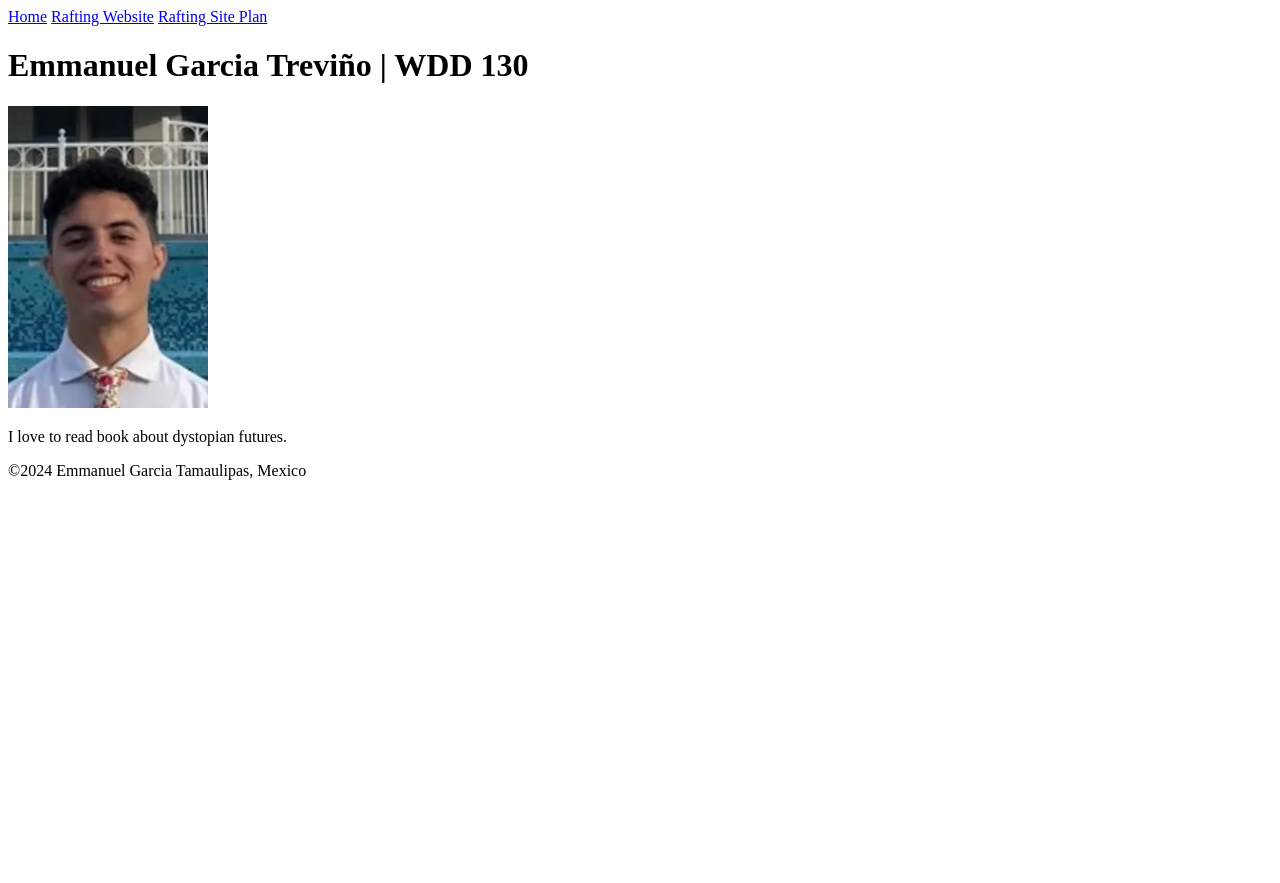
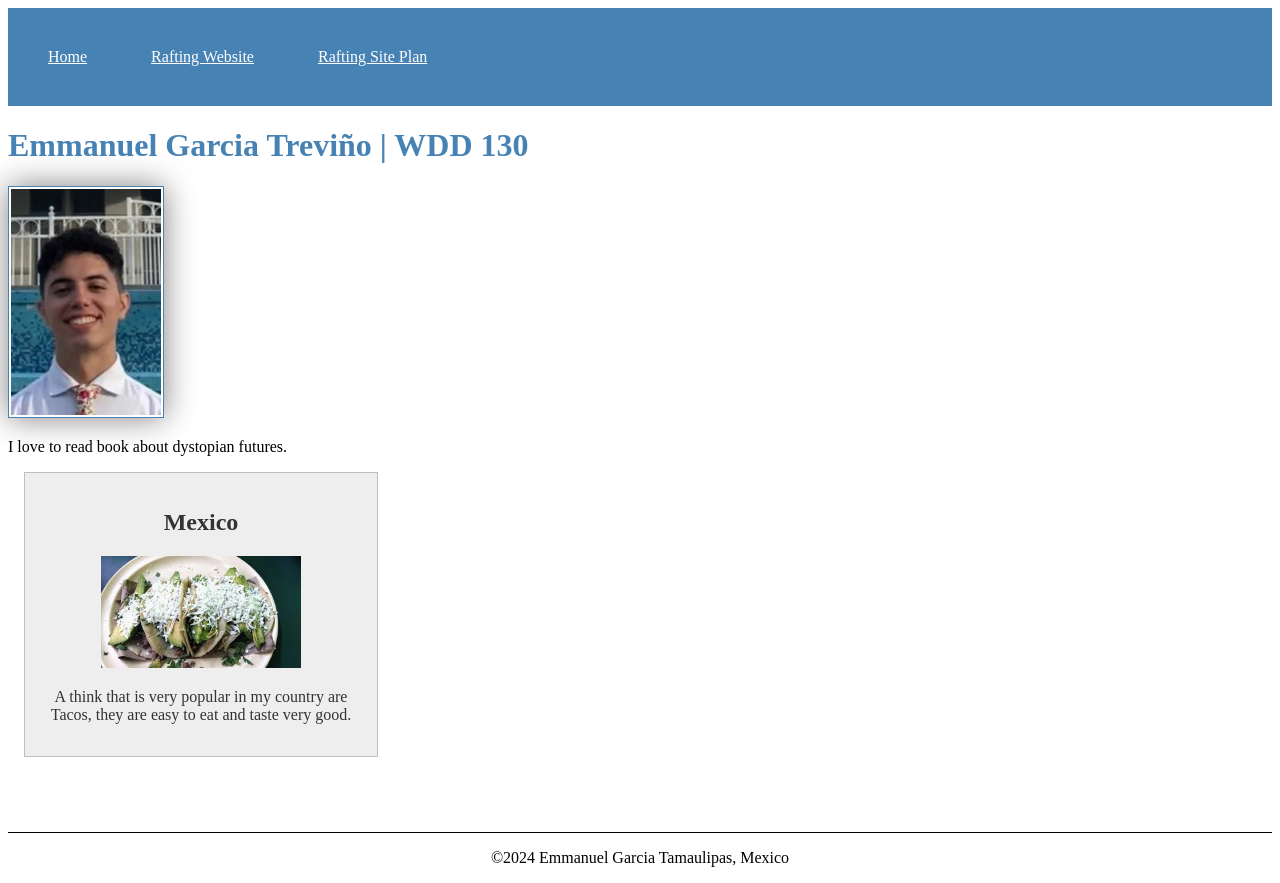
Before and after one commit to Raagnaa/wdd130, a plain HTML site: page index.html in a window 1280 px wide. Before the commit the page ends 800 px from the top, so only its background shows below. Drawn offline with Linux system fonts and the light colour scheme.

Commit message:
Week 03 CSS

```diff
--- a/index.html
+++ b/index.html
@@ -1,10 +1,13 @@
 <!DOCTYPE html>
 <html lang="en-US">
-  <head>
+<link rel="stylesheet" href="styles/styles.css"/>
+    <head>
     <meta charset="utf-8">
     <meta name="viewport" content="width=device,initial-scale=1.0">
+    <meta name="description" content="Describe your home page here using keywords like your nmae, the course, the purpose of the page.">
+    <meta name="author" content="Emmanuel Garcia">
     <title>Emmanuel Garcia | WDD 130</title>
-  </head>
+    </head>
   <body>
     <Header>
       <nav>
@@ -18,6 +21,11 @@
       <img src="images/profile.jpg" alt="Hello, my name is Emmanuel Garcia" width="200">
       <p>I love to read book about dystopian futures.</p>
     </main>
+    <aside>
+      <h2>Mexico</h2>
+      <img src="images/tacos.jpg" alt="Tacos Matamoros">
+      <p>A think that is very popular in my country are Tacos, they are easy to eat and taste very good.</p>
+    </aside>
     <footer>
       <p>©2024 Emmanuel Garcia Tamaulipas, Mexico</p>
     </footer>
--- /dev/null
+++ b/styles/styles.css
@@ -0,0 +1,47 @@
+nav {
+    background-color: steelblue;
+    padding: 10px;
+}
+
+nav a {
+    color: white;
+    display: inline-block;
+    padding: 30px;
+}
+
+h1 {
+    color: steelblue;
+}
+
+main img {
+    width: 150px;
+    height: auto;
+    border: 1px solid steelblue;
+    padding: 2px;
+    box-shadow: 0 0 30px gray;
+}
+
+p {
+    padding: 0;
+}
+
+footer {
+    margin-top: 75px;
+    border-top: 1px solid #000;
+    text-align: center;
+}
+
+aside {
+    width: 20rem;
+    margin: 1rem;
+    border: 1px solid rgba(0, 0, 0, 0.2);
+    padding: 1rem;
+    background-color: #eee;
+    color: #333;
+    text-align: center;
+}
+
+aside img {
+    width: 200px;
+    height: auto;
+}
```
Also changed, not shown: images/tacos.jpg (added).
